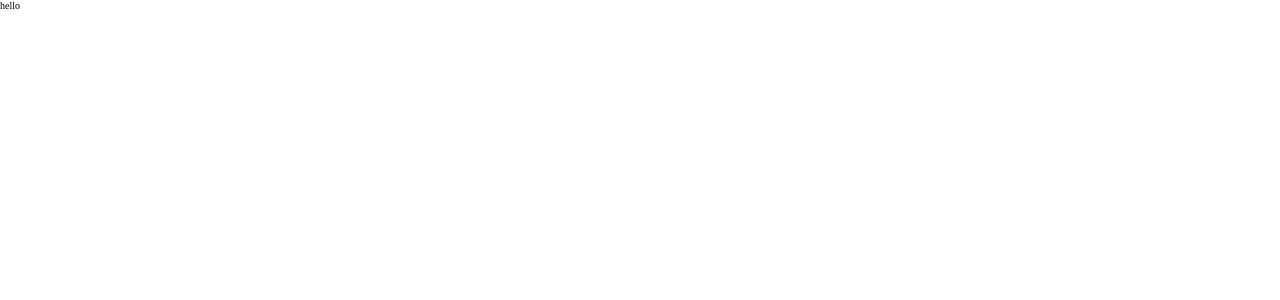
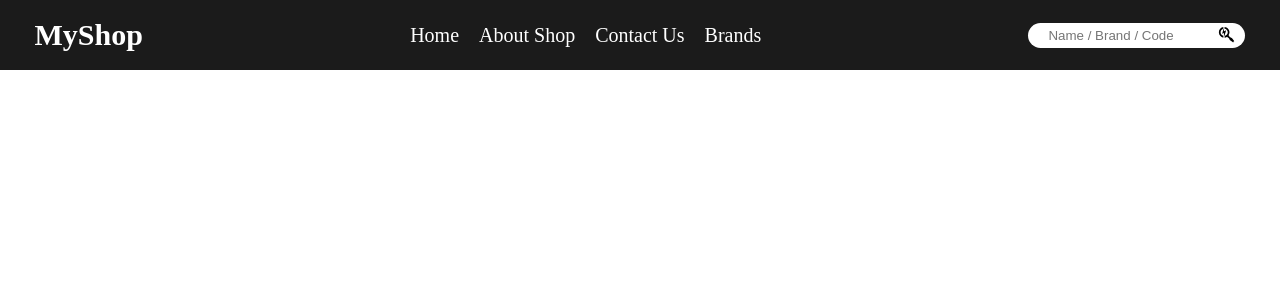
Before and after one commit to radomir-mijovic/webshop-frontend, a Next.js app: page / in a window 1280 px wide. Shown: the top 300 px of the page. Built offline with nearby package versions, Linux system fonts and the light colour scheme.

Commit message:
feat: added links and search bar

```diff
--- a/components/Navbar/Navbar.js
+++ b/components/Navbar/Navbar.js
@@ -1,10 +1,34 @@
 import React from 'react';
 import {NavbarStyled} from "./NavbarStyled";
+import Link from "next/link";
+import {navbar_links} from "../../helpers/navbar_links";
+import Image from "next/image";
+import SearchInput from "../SearchInput/SearchInput";
 
 const Navbar = () => {
     return (
         <NavbarStyled>
-
+            <h1>
+                MyShop
+            </h1>
+            <ul className='nav-links'>
+                {navbar_links.map((item, index) => {
+                    console.log(item.href)
+                    return (
+                        <li className='nav-link' key={index}>
+                            <Link href={item.href}>
+                                {item.title}
+                            </Link>
+                        </li>
+                    )
+                })}
+                <li className='nav-link'>
+                    Brands
+                </li>
+            </ul>
+            <div className='nav-search'>
+                <SearchInput/>
+            </div>
         </NavbarStyled>
     );
 };
--- a/components/Navbar/NavbarStyled.js
+++ b/components/Navbar/NavbarStyled.js
@@ -1,5 +1,39 @@
 import styled from "styled-components";
 
 export const NavbarStyled = styled.nav`
+  width: 100%;
+  height: 7rem;
+  background: #1b1b1b;
+  display: flex;
+  align-items: center;
+  justify-content: space-between;
+  padding: 0 clamp(.5rem, 2.7vw, 5rem);
 
+  > h1 {
+    font-size: 3rem;
+    color: #FFFF;
+    cursor: pointer;
+  }
+
+  .nav-links {
+    display: flex;
+  }
+
+  .nav-link {
+    color: #FFFF;
+    font-size: 2rem;
+    cursor: pointer;
+    margin: 0 1rem;
+
+    > a {
+      color: #FFFF;
+    }
+  }
+
+  @media (max-width: 850px) {
+    .nav-links,
+    .nav-search {
+      display: none;
+    }
+  }
 `
--- /dev/null
+++ b/components/SearchInput/SearchInput.js
@@ -0,0 +1,20 @@
+import React from 'react';
+import {SearchInputStyled} from "./SearchInputStyled";
+import Image from "next/image";
+
+const SearchInput = () => {
+    return (
+        <SearchInputStyled>
+            <input type="text" placeholder='Name / Brand / Code'/>
+            <div className="search-icon">
+                <Image
+                    width='17'
+                    height='17'
+                    src="/assets/icons/search.svg"
+                    alt="search icon"/>
+            </div>
+        </SearchInputStyled>
+    );
+};
+
+export default SearchInput;
--- /dev/null
+++ b/components/SearchInput/SearchInputStyled.js
@@ -0,0 +1,19 @@
+import styled from "styled-components";
+
+export const SearchInputStyled = styled.div`
+  position: relative;
+  display: flex;
+  align-items: center;
+
+  > input {
+    padding: .5rem 2rem;
+    border: none;
+    border-radius: 1.5rem;
+  }
+
+  .search-icon {
+    cursor: pointer;
+    position: absolute;
+    right: 5%;
+  }
+`
--- /dev/null
+++ b/helpers/navbar_links.js
@@ -0,0 +1,17 @@
+export const navbar_links = [
+    {
+        id: 1,
+        title: 'Home',
+        href: '/'
+    },
+    {
+        id: 2,
+        title: 'About Shop',
+        href: '/about'
+    },
+    {
+        id: 3,
+        title: 'Contact Us',
+        href: '/contact'
+    }
+]
--- a/pages/_app.js
+++ b/pages/_app.js
@@ -1,10 +1,12 @@
 import {GlobalStyles} from "../styles/GlobalStyles";
+import Navbar from "../components/Navbar/Navbar";
 
 
 function MyApp({Component, pageProps}) {
     return (
         <>
             <GlobalStyles/>
+            <Navbar/>
             <Component {...pageProps} />
         </>
     )
--- a/pages/index.js
+++ b/pages/index.js
@@ -3,7 +3,6 @@
 export default function Home() {
   return (
       <>
-        hello
       </>
   )
 }
--- a/styles/GlobalStyles.js
+++ b/styles/GlobalStyles.js
@@ -18,4 +18,12 @@ export const GlobalStyles = createGlobalStyle`
     height: 100%;
     -webkit-tap-highlight-color: transparent;
   }
+
+  ul {
+    list-style: none;
+  }
+
+  a {
+    text-decoration: none;
+  }
 `
```
Also changed, not shown: public/assets/icons/search.svg (added).
